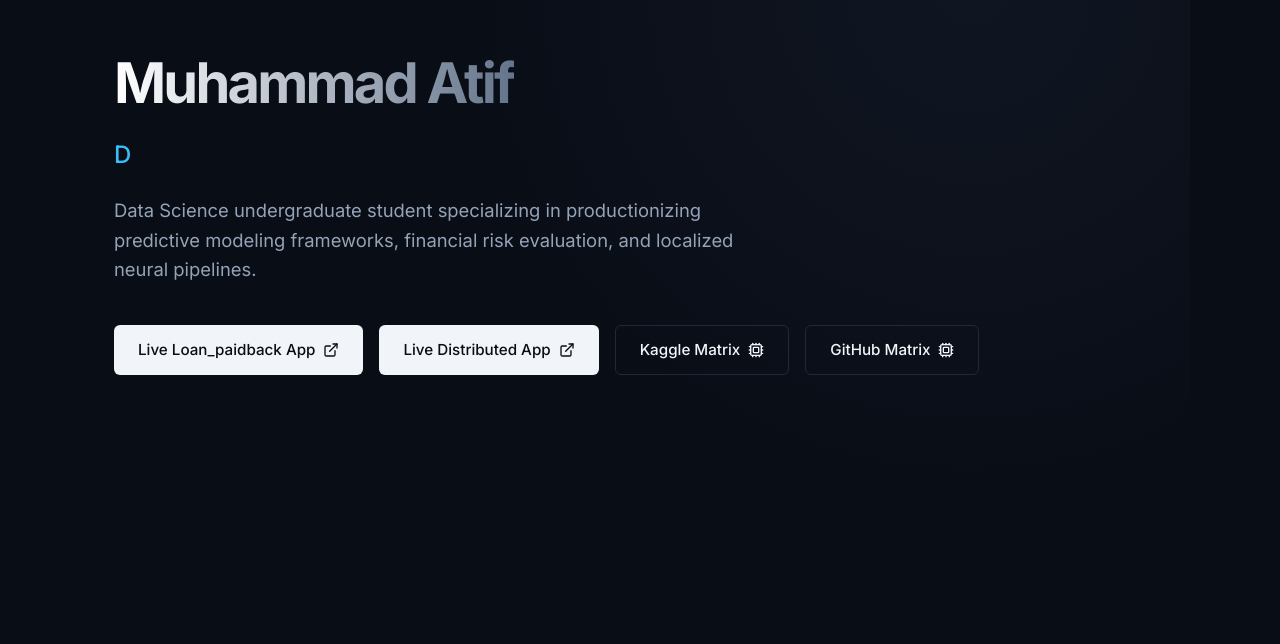
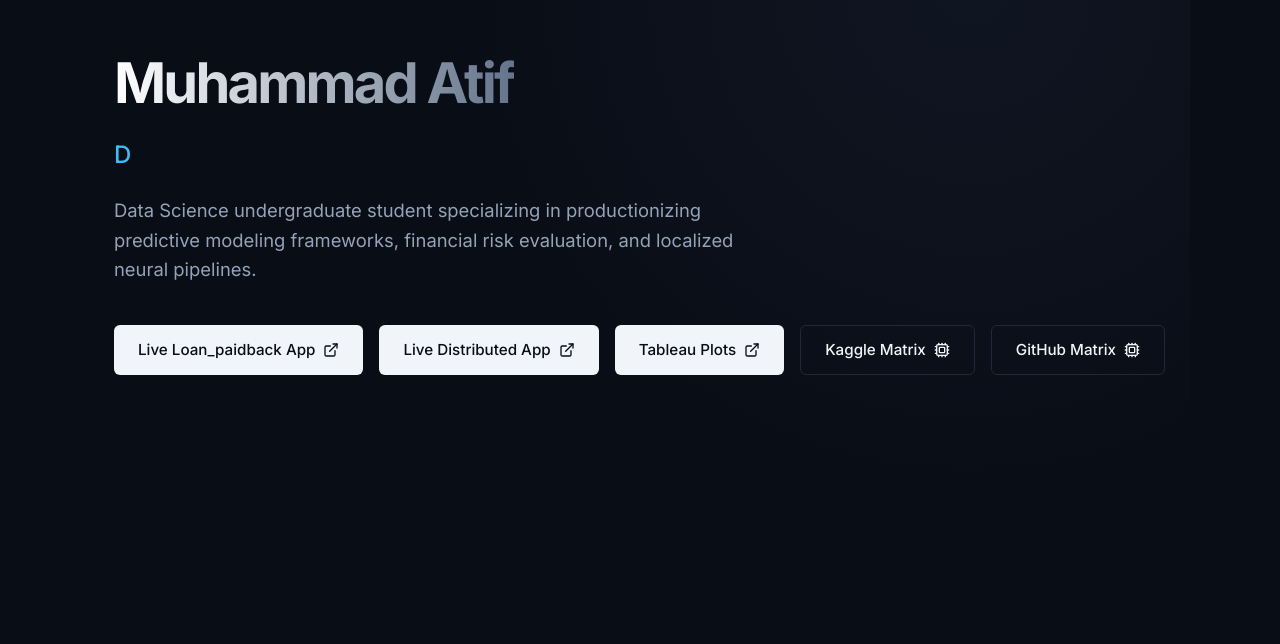
Before and after one commit to Atif-eng/Atif-eng.github.io, a plain HTML site: page index.html in a window 1280 px wide. Shown: the part 153-797 px from the top of the page. Drawn offline with nearby package versions, Linux system fonts and the light colour scheme.

```diff
--- a/index.html
+++ b/index.html
@@ -322,6 +322,9 @@
             <a href="https://distributed-system-app-uqvniwwxqprnlkyyknhnfo.streamlit.app/" target="_blank" class="btn-primary">
                 Live Distributed App <i data-lucide="external-link" style="width:16px;height:16px;"></i>
             </a>
+             <a href="https://github.com/Atif-eng/Tableau" target="_blank" class="btn-primary">
+                Tableau Plots <i data-lucide="external-link" style="width:16px;height:16px;"></i>
+            </a>
             <a href="https://www.kaggle.com/atifkhan12" target="_blank" class="btn-secondary">
                 Kaggle Matrix <i data-lucide="cpu" style="width:16px;height:16px;"></i>
             </a>
```
